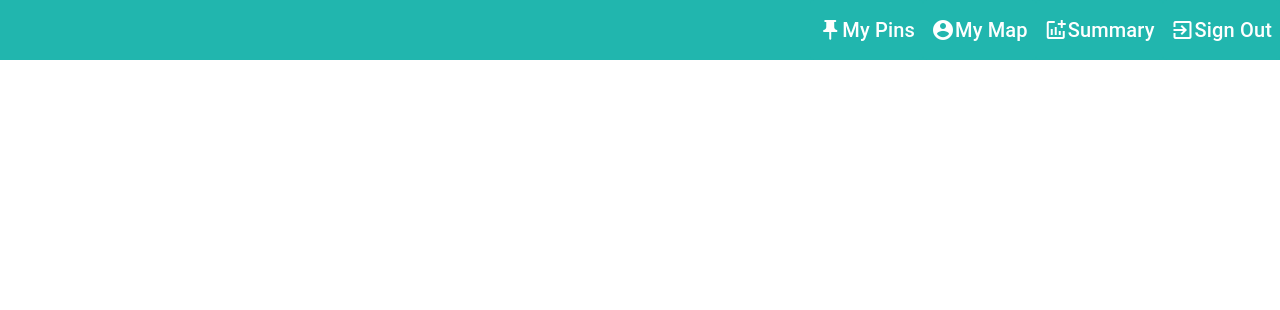
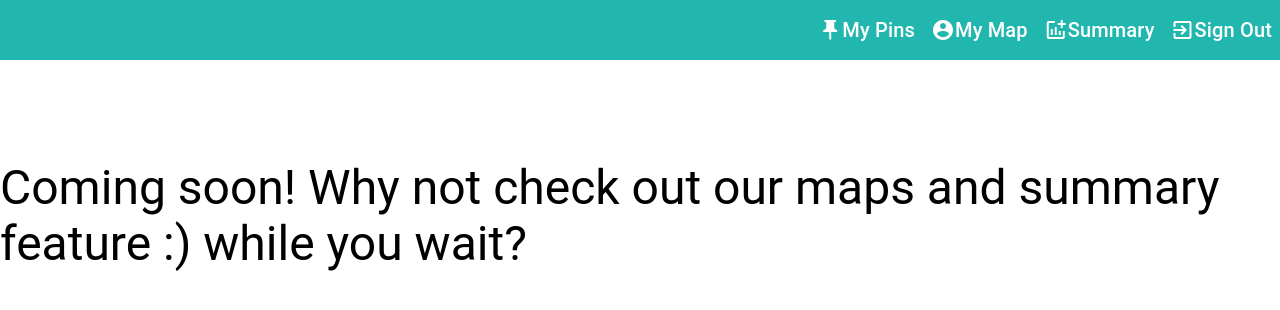
Before and after one commit to Travel-Far-And-Wide/front-end, a React (Create React App) app: page /user/pins in a window 1280 px wide. Shown: the top 310 px of the page. Built offline with nearby package versions, Linux system fonts and the light colour scheme; sample sign-in values are in the browser's storage.

Commit message:
Added MyPins component, WIP

```diff
--- a/src/App.js
+++ b/src/App.js
@@ -8,7 +8,8 @@ import Login from "./components/routes/Login";
 import SignUp from "./components/routes/SignUp";
 import Dashboard from "./components/private/Dashboard";
 import Summary from "./components/private/Summary";
-import { BrowserRouter as Router, Route, Link, Switch } from "react-router-dom";
+import MyPins from "./components/private/MyPins";
+import { BrowserRouter as Router, Route,Switch } from "react-router-dom";
 import PrivateRoute from "./components/PrivateRoute";
 import { connect } from "react-redux";
 
@@ -35,6 +36,7 @@ function App(props) {
           <Switch>
             <PrivateRoute exact path="/user" component={Dashboard} />
             <PrivateRoute exact path="/user/summary" component={Summary} />
+            <PrivateRoute exact path="/user/pins" component={MyPins} />
           </Switch>{" "}
         </Router>
       </header>
--- /dev/null
+++ b/src/components/private/MyPins.js
@@ -0,0 +1,23 @@
+import React from "react";
+import { makeStyles } from "@material-ui/core/styles";
+import { connect } from "react-redux";
+import { Typography, Grid } from "@material-ui/core";
+const useStyles = makeStyles((theme) => ({}));
+function MyPins(props) {
+  const classes = useStyles();
+  return (
+    <React.Fragment>
+      <Grid width="100%" style={{marginTop: 100}}container justify="center">
+        <Typography variant="h3">
+          Coming soon! Why not check out our maps and summary feature :) while
+          you wait?
+        </Typography>
+      </Grid>
+    </React.Fragment>
+  );
+}
+
+const mapStateToProps = (state) => {
+  return {};
+};
+export default connect(mapStateToProps, {})(MyPins);
```
